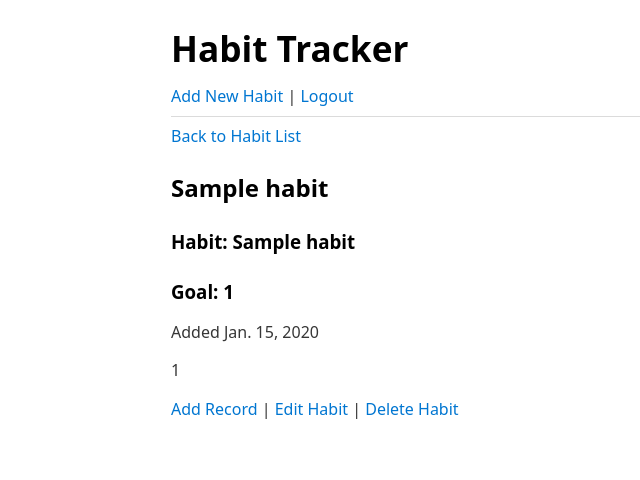
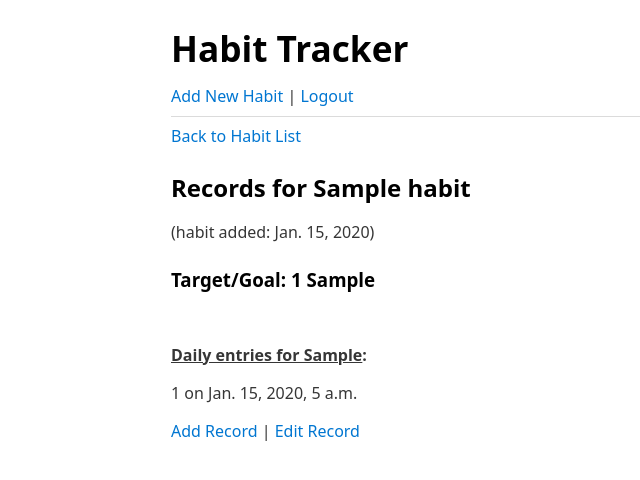
Before and after one commit to Momentum-Team-12/django-habit-tracker-Manny-D, a Django app: page /habits/1/record/ in a window 1280 px wide. Shown: the top 480 px of the page, without its empty margins (69-709 px from the left). Run offline with Django 4.2, Linux system fonts and the light colour scheme; a user stored in the database is signed in; tables that the repository leaves empty hold one stand-in row (values such as "Sample post"); parts of the project's set-up code (start-up, migrations or seed data) failed here and were passed over.

Commit message:
records_habit temp update

```diff
--- a/core/models.py
+++ b/core/models.py
@@ -21,15 +21,15 @@ class Habit(models.Model):
 	    return self.name
 
 class Record(models.Model):
-	created_at = models.DateField(auto_now_add=True)
-	date = models.DateField(default=datetime.now)
+	created_at = models.DateTimeField(auto_now_add=True)
+	date = models.DateTimeField(default=datetime.now)
 	record = models.IntegerField(default=0)
 	habit = models.ForeignKey('Habit', null=True, blank=True,on_delete=models.CASCADE, related_name='habit_records')
 	user = models.ForeignKey('User', null=True, blank=True,on_delete=models.CASCADE, related_name='habit_records')
 
 	class Meta:
 		constraints = [
-			models.UniqueConstraint(fields=['date','habit'], name='daily_record')
+			models.UniqueConstraint(fields=['date','habit', 'user'], name='daily_record')
 		]
 
 	def __str__(self):
--- a/core/views.py
+++ b/core/views.py
@@ -4,7 +4,7 @@ from .forms import HabitForm, RecordForm
 from django.contrib.auth.decorators import login_required
 
 @login_required(login_url="auth_login")
-def home(request):
+def log_in(request):
 	if request.user.is_authenticated:
 		return redirect('list_habits')
 	return render(request, "base.html")
--- a/habit_tracker/urls.py
+++ b/habit_tracker/urls.py
@@ -24,7 +24,7 @@ from core import views as habits_views
 urlpatterns = [
     path('admin/', admin.site.urls),
     path('accounts/', include('registration.backends.simple.urls')),
-    path('', habits_views.home , name='home'),
+    path('', habits_views.log_in , name='log_in'),
     path('habits/', habits_views.list_habits, name='list_habits'),
     path('habits/<int:pk>',habits_views.habit_detail, name='habit_detail'),
     path('habits/<int:pk>/record/', habits_views.records_habit,name='records_habit'),
--- a/templates/habits/list_habits.html
+++ b/templates/habits/list_habits.html
@@ -5,7 +5,7 @@
     {% for habit in habits %}
     <div class="w-33 pa3">
         <p><b>Habit:</b> {{ habit.name }}</p>
-        <p><b>Target/Goal:</b> {{ habit.goal }}</p>
+        <p><b>Daily Goal:</b> {{ habit.goal }}</p>
         <p><b>Unit:</b> {{ habit.unit }}</p>
 
                         <a href="{% url 'records_habit' pk=habit.pk %}">Current Records</a> |
--- a/templates/habits/records_habit.html
+++ b/templates/habits/records_habit.html
@@ -2,30 +2,25 @@
 {% block content %}
 <div class="w-33 pa3">
     <a href="{% url 'list_habits' %}">Back to Habit List</a>
-        <h2>{{ habit.name }}</h2>
+        <h2>Records for {{ habit.name }}</h2>
+        <p>(habit added: {{ habit.created_at }})</p>
             <div class="flex">
             <div class="pr2">
             <div>
                 {% load static %}
-
-
-                <h3>Habit: {{ habit.name }}</h3>
-                <h3>Goal: {{ habit.goal }}</h3>
-
-                <p>Added {{ habit.created_at }}</p>
+                <h3>Target/Goal: {{ habit.goal }} {{ habit.unit }}</h3>
             </div>
-                <p>
+                <br/>
+                <p><b><u>Daily entries for {{ habit.unit }}</u>:</b>
                 {% for habit in habit.habit_records.all %}
                     <div class="flex">
-                        <div>{{ record.created_at }}{{ habit.record }}</div>
+                        <div>{{ habit.record }} on {{ habit.created_at }}</div>
                     </div>
                 {% endfor %}
                 </p>
-
                 <p>
                     <a href="{% url 'add_record' pk=habit.pk %}">Add Record</a> |
-                    <a href="{% url 'edit_habit' pk=habit.pk %}">Edit Habit</a> |
-                    <a class="red" href="{% url 'delete_habit' pk=habit.pk %}">Delete Habit</a>
+                    <a href="{% url 'edit_record' pk=habit.pk %}">Edit Record</a>
                 <br>
                 </p>
 
```
